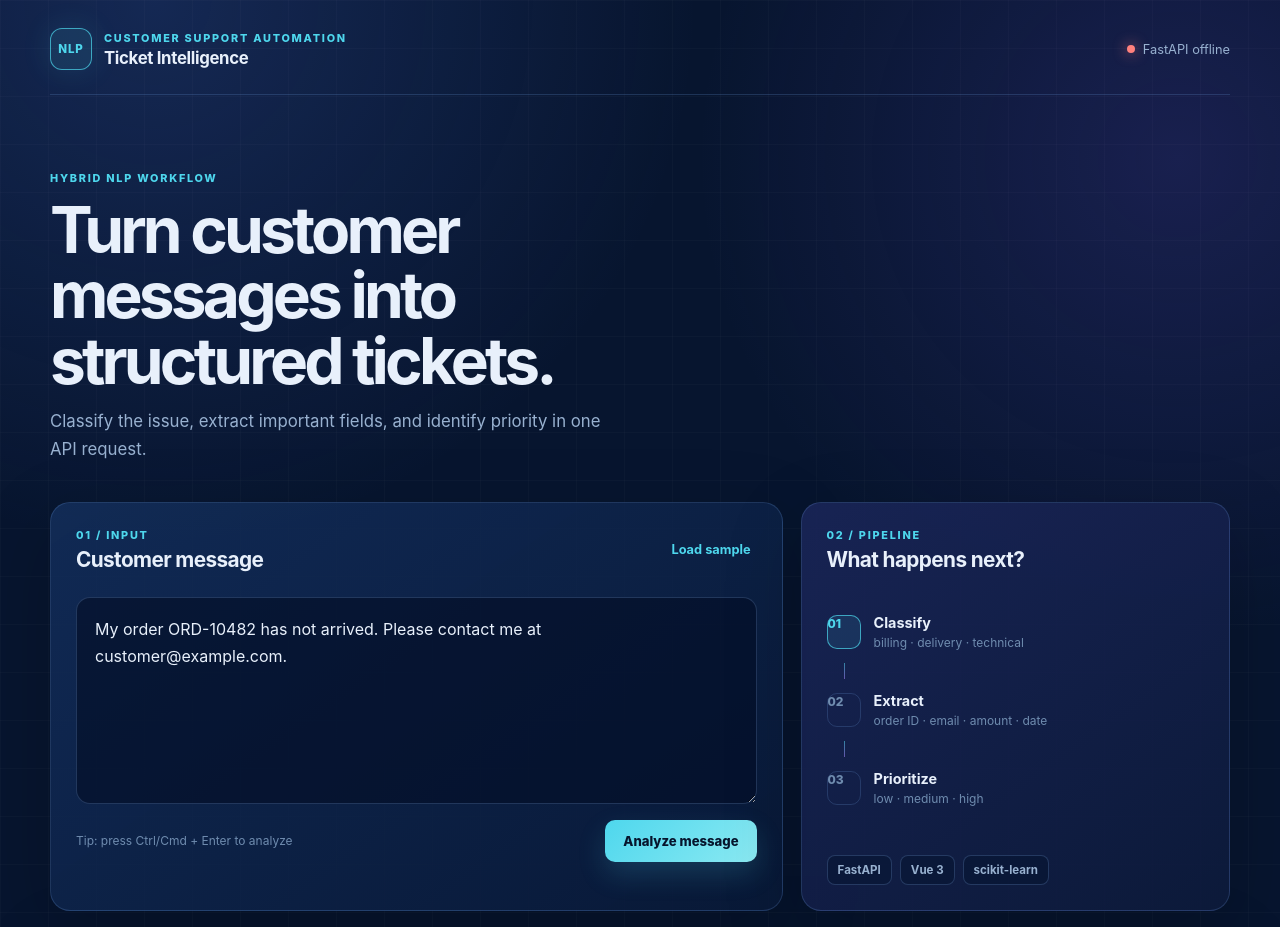
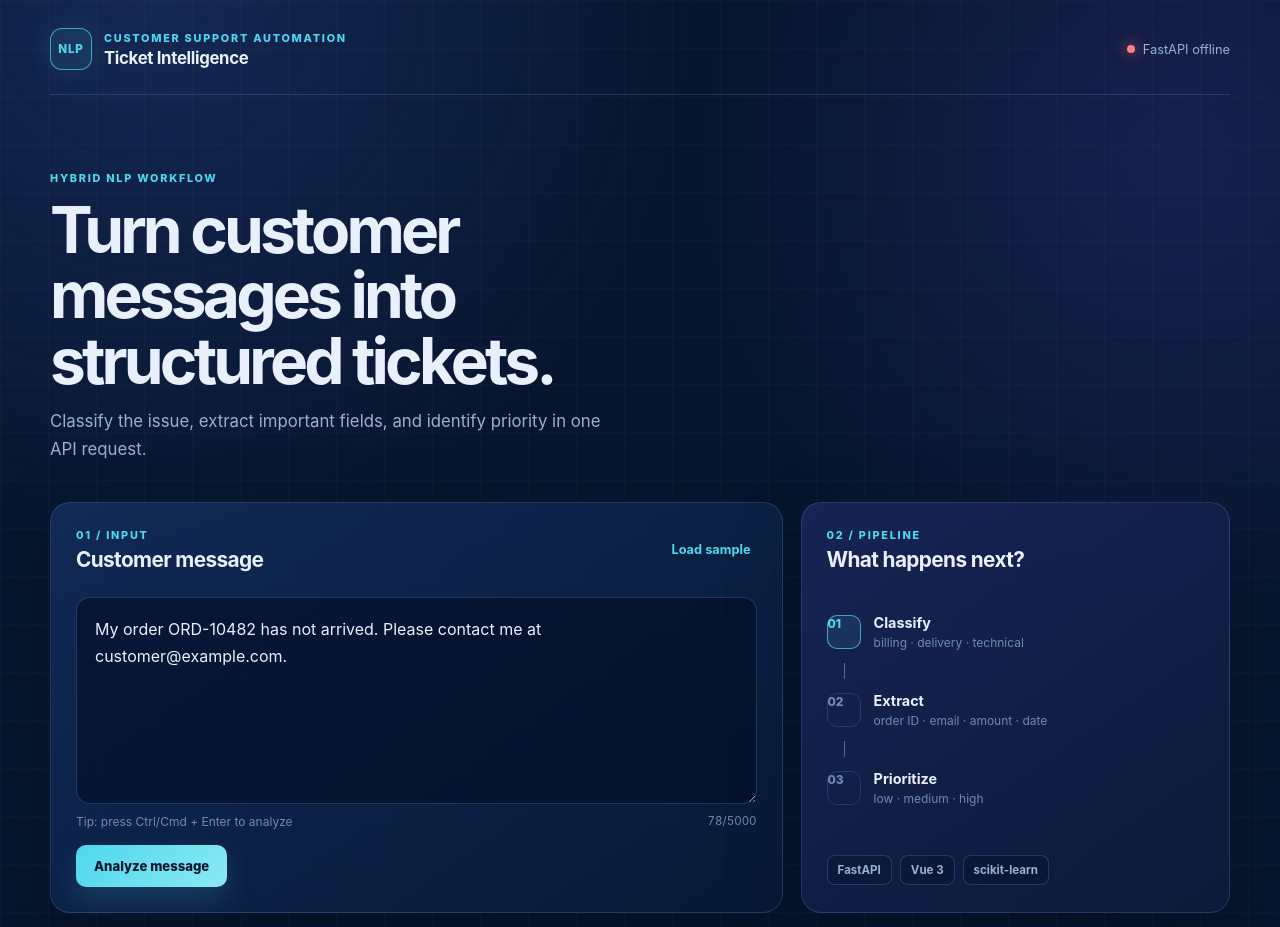
Before and after one commit to dangspin/case_1_fastapi_nlp_api, a Vue app in the folder frontend/: page / in a window 1280 px wide. Shown: the top 927 px of the page. Built offline with nearby package versions, Linux system fonts and the light colour scheme; no server answers.

Commit message:
update: udpate frontend information validation

```diff
--- a/frontend/src/App.vue
+++ b/frontend/src/App.vue
@@ -12,6 +12,21 @@ const result = ref(null)
 const isLoading = ref(false)
 const errorMessage = ref('')
 const apiStatus = ref('checking')
+const MAX_MESSAGE_LENGTH = 5000
+
+const messageLength = computed(() => message.value.length)
+
+const validationMessage = computed(() => {
+  if (!message.value.trim()) {
+    return 'Please enter a customer message first.'
+  }
+
+  if (messageLength.value > MAX_MESSAGE_LENGTH) {
+    return `Message is too long. Please keep it to ${MAX_MESSAGE_LENGTH} characters or fewer.`
+  }
+
+  return ''
+})
 
 const apiStatusText = computed(() => {
   const labels = {
@@ -30,13 +45,12 @@ function loadSample() {
 }
 
 async function submitAnalysis() {
-  const cleanedMessage = message.value.trim()
-
-  if (!cleanedMessage) {
-    errorMessage.value = 'Please enter a customer message first.'
+  if (validationMessage.value) {
     result.value = null
     return
   }
+
+  const cleanedMessage = message.value.trim()
 
   isLoading.value = true
   errorMessage.value = ''
@@ -103,6 +117,7 @@ watch(message, () => {
           v-model="message"
           :is-loading="isLoading"
           :error-message="errorMessage"
+          :validation-message="validationMessage"
           @submit="submitAnalysis"
           @load-sample="loadSample"
         />
--- a/frontend/src/components/MessageInput.vue
+++ b/frontend/src/components/MessageInput.vue
@@ -9,6 +9,10 @@ defineProps({
     default: false,
   },
   errorMessage: {
+    type: String,
+    default: '',
+  },
+  validationMessage: {
     type: String,
     default: '',
   },
@@ -37,20 +41,41 @@ function updateMessage(event) {
       :value="modelValue"
       class="message-input"
       :disabled="isLoading"
+      :aria-invalid="Boolean(validationMessage)"
       placeholder="Paste a customer-support message here..."
       @input="updateMessage"
       @keydown.ctrl.enter="emit('submit')"
       @keydown.meta.enter="emit('submit')"
     ></textarea>
 
+    <div class="input-meta">
+      <span class="helper-text">Tip: press Ctrl/Cmd + Enter to analyze</span>
+      <span
+        :class="[
+          'character-count',
+          {
+            'character-count--warning': modelValue.length > 4500,
+            'character-count--error': validationMessage,
+          },
+        ]"
+      >
+        {{ modelValue.length }}/5000
+      </span>
+    </div>
+
     <div class="input-footer">
-      <span class="helper-text">Tip: press Ctrl/Cmd + Enter to analyze</span>
-      <button class="primary-button" type="button" :disabled="isLoading" @click="emit('submit')">
+      <button
+        class="primary-button"
+        type="button"
+        :disabled="isLoading || Boolean(validationMessage)"
+        @click="emit('submit')"
+      >
         <span v-if="isLoading" class="button-spinner"></span>
         {{ isLoading ? 'Analyzing...' : 'Analyze message' }}
       </button>
     </div>
 
+    <p v-if="validationMessage" class="validation-message" role="alert">{{ validationMessage }}</p>
     <p v-if="errorMessage" class="error-message" role="alert">{{ errorMessage }}</p>
   </article>
 </template>
--- a/frontend/src/style.css
+++ b/frontend/src/style.css
@@ -73,6 +73,7 @@ textarea:disabled {
 
 .brand-lockup,
 .api-status,
+.input-meta,
 .input-footer,
 .panel-heading,
 .section-heading,
@@ -268,6 +269,12 @@ h4 {
   margin-top: 16px;
 }
 
+.input-meta {
+  justify-content: space-between;
+  gap: 16px;
+  margin-top: 10px;
+}
+
 .helper-text,
 .card-caption,
 .flow-step span,
@@ -275,6 +282,20 @@ h4 {
 .empty-state {
   color: var(--subtle);
   font-size: 0.75rem;
+}
+
+.character-count {
+  color: var(--subtle);
+  font-size: 0.72rem;
+  font-variant-numeric: tabular-nums;
+}
+
+.character-count--warning {
+  color: var(--orange);
+}
+
+.character-count--error {
+  color: var(--red);
 }
 
 .primary-button {
@@ -309,6 +330,12 @@ h4 {
 .error-message {
   margin: 14px 0 0;
   color: var(--red);
+  font-size: 0.8rem;
+}
+
+.validation-message {
+  margin: 10px 0 0;
+  color: var(--orange);
   font-size: 0.8rem;
 }
 
@@ -638,6 +665,7 @@ h4 {
 @media (max-width: 520px) {
   .topbar,
   .page-footer,
+  .input-meta,
   .input-footer,
   .section-heading {
     align-items: flex-start;
```
